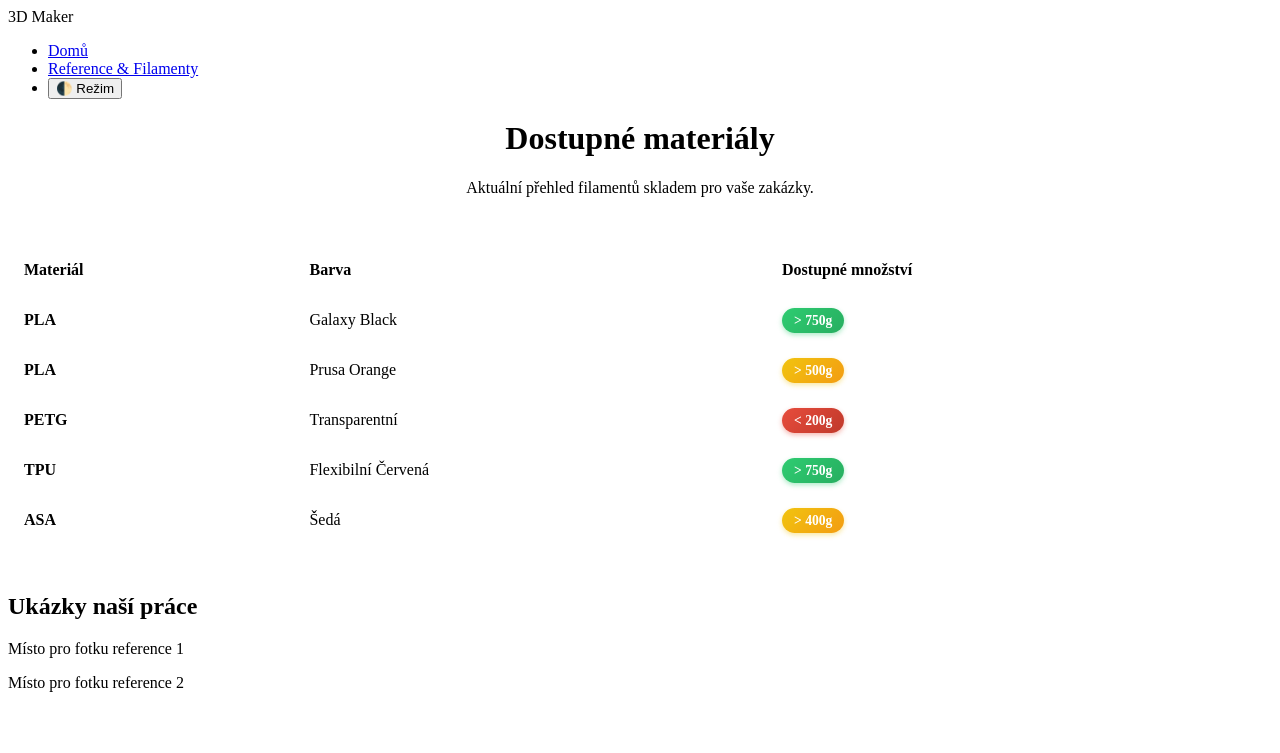
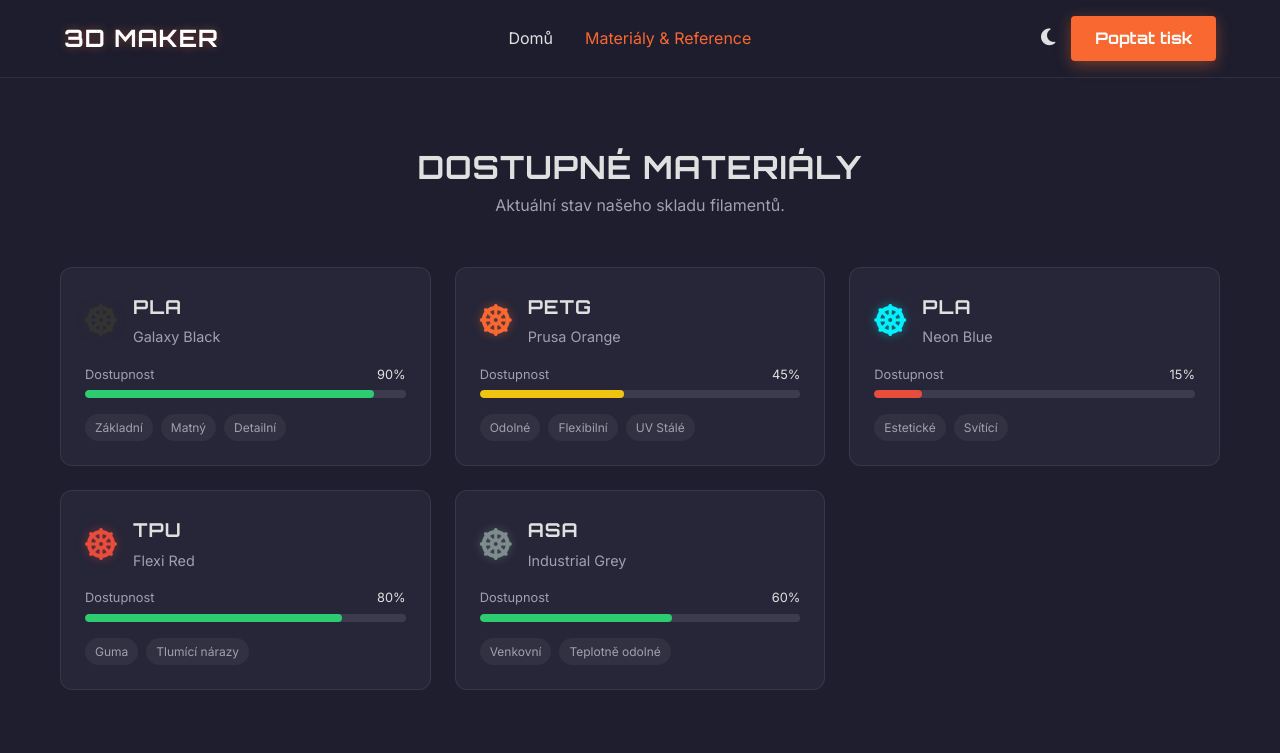
Before and after one commit to samanbeer/projektT2A_3dShop, a PHP site: page /reference.html in a window 1280 px wide. Shown: the top 753 px of the page. Run offline with PHP 8.4, Linux system fonts and the light colour scheme.

Commit message:
Základní stránka s designem hotová

```diff
--- a/reference.html
+++ b/reference.html
@@ -1,57 +1,35 @@
 <!DOCTYPE html>
-<html lang="cs" data-theme="light">
+<html lang="cs">
 <head>
     <meta charset="UTF-8">
     <meta name="viewport" content="width=device-width, initial-scale=1.0">
-    <title>Reference & Materiály | 3D Maker</title>
+    <title>Materiály | 3D Maker</title>
     <link rel="stylesheet" href="style.css">
+    <link rel="stylesheet" href="https://cdnjs.cloudflare.com/ajax/libs/font-awesome/6.4.0/css/all.min.css">
     <link href="https://unpkg.com/aos@2.3.1/dist/aos.css" rel="stylesheet">
 </head>
 <body>
 
     <nav class="glass-nav">
-        <div class="logo">3D Maker</div>
-        <ul>
-            <li><a href="index.html">Domů</a></li>
-            <li><a href="reference.html" class="active">Reference & Filamenty</a></li>
-            <li><button id="theme-toggle">🌓 Režim</button></li>
-        </ul>
+        <div class="logo">3D MAKER</div>
+        <div class="nav-links">
+            <a href="index.html">Domů</a>
+            <a href="reference.html" class="active">Materiály & Reference</a>
+        </div>
+        <div class="nav-actions">
+            <button class="btn-icon" id="theme-toggle"><i class="fa-solid fa-moon"></i></button>
+            <a href="index.html#contact" class="btn btn-primary">Poptat tisk</a>
+        </div>
     </nav>
 
     <main class="container">
-
         <header style="text-align: center; margin-bottom: 3rem;" data-aos="fade-down">
-            <h1>Dostupné materiály</h1>
-            <p>Aktuální přehled filamentů skladem pro vaše zakázky.</p>
+            <h1>DOSTUPNÉ MATERIÁLY</h1>
+            <p style="color: var(--text-muted);">Aktuální stav našeho skladu filamentů.</p>
         </header>
 
-        <section class="glass" data-aos="fade-up">
-            <div class="table-container">
-                <table class="filament-table">
-                    <thead>
-                        <tr>
-                            <th>Materiál</th>
-                            <th>Barva</th>
-                            <th>Dostupné množství</th>
-                        </tr>
-                    </thead>
-                    <tbody id="filament-list">
-                        </tbody>
-                </table>
+        <div id="materials-container" class="materials-grid">
             </div>
-        </section>
-
-        <section style="margin-top: 3rem;">
-            <h2 data-aos="fade-right">Ukázky naší práce</h2>
-            <div class="grid">
-                <div class="card glass" data-aos="zoom-in">
-                    <p>Místo pro fotku reference 1</p>
-                </div>
-                <div class="card glass" data-aos="zoom-in" data-aos-delay="100">
-                    <p>Místo pro fotku reference 2</p>
-                </div>
-            </div>
-        </section>
 
     </main>
 
--- a/style.css
+++ b/style.css
@@ -1,55 +1,185 @@
-/* --- STYLY PRO TABULKU REFERENCE --- */
+/* --- IMPORT FONTŮ --- */
+@import url('https://fonts.googleapis.com/css2?family=Inter:wght@300;400;600&family=Orbitron:wght@500;700&display=swap');
 
-/* Obal pro tabulku, aby na mobilu scrollovala do boku */
-.table-container {
-    overflow-x: auto;
+:root {
+    /* Hlavní paleta - Dark Mode Tech */
+    --bg-color: #1e1e2e;          /* Tmavě modro-šedá */
+    --card-bg: #262638;           /* O něco světlejší pro karty */
+    --text-main: #e0e0e0;         /* Off-white */
+    --text-muted: #a0a0b0;        /* Šedá pro popisky */
+
+    /* Akcenty */
+    --accent: #fa6831;            /* Prusa Orange */
+    --accent-glow: rgba(250, 104, 49, 0.4);
+    --neon-blue: #00f2ff;
+
+    /* Progress Bar barvy */
+    --status-ok: #2ecc71;
+    --status-mid: #f1c40f;
+    --status-low: #e74c3c;
+
+    /* Glassmorphism */
+    --glass-bg: rgba(30, 30, 46, 0.85);
+    --glass-border: rgba(255, 255, 255, 0.08);
 }
 
-.filament-table {
-    width: 100%;
-    border-collapse: collapse;
-    min-width: 500px; /* Zajistí, že se na mobilu nescvrkne moc */
+/* Globální reset */
+* { box-sizing: border-box; margin: 0; padding: 0; }
+
+body {
+    font-family: 'Inter', sans-serif;
+    background-color: var(--bg-color);
+    color: var(--text-main);
+    line-height: 1.6;
+    overflow-x: hidden;
 }
 
-.filament-table th {
-    text-align: left;
-    padding: 1rem;
-    background: rgba(255, 255, 255, 0.1);
-    border-bottom: 2px solid var(--glass-border);
+h1, h2, h3, .logo {
+    font-family: 'Orbitron', sans-serif; /* Technický font */
+    letter-spacing: 1px;
 }
 
-.filament-table td {
-    padding: 1rem;
+a { text-decoration: none; color: inherit; transition: 0.3s; }
+ul { list-style: none; }
+
+/* --- HLAVIČKA (Sticky Nav) --- */
+.glass-nav {
+    position: sticky;
+    top: 0;
+    z-index: 1000;
+    display: flex;
+    justify-content: space-between;
+    align-items: center;
+    padding: 1rem 5%;
+    background: var(--glass-bg);
+    backdrop-filter: blur(12px);
     border-bottom: 1px solid var(--glass-border);
 }
 
-.filament-table tr:last-child td {
-    border-bottom: none;
+.logo {
+    font-size: 1.5rem;
+    font-weight: 700;
+    color: #fff;
+    text-shadow: 0 0 10px var(--accent-glow);
 }
 
-/* --- BAREVNÉ ŠTÍTKY MNOŽSTVÍ --- */
-.status-badge {
-    padding: 5px 12px;
-    border-radius: 20px;
-    font-size: 0.85rem;
-    font-weight: bold;
-    color: white;
+.nav-links { display: flex; gap: 2rem; }
+.nav-links a:hover, .nav-links a.active { color: var(--accent); }
+
+.nav-actions { display: flex; gap: 1rem; align-items: center; }
+
+/* Tlačítka */
+.btn {
+    padding: 0.6rem 1.5rem;
+    border-radius: 4px;
+    font-weight: 600;
+    font-family: 'Orbitron', sans-serif;
+    cursor: pointer;
+    transition: all 0.3s ease;
+    display: inline-block;
 }
 
-/* Zelená pro hodně materiálu */
-.status-badge.high {
-    background: linear-gradient(135deg, #2ecc71, #27ae60);
-    box-shadow: 0 2px 5px rgba(46, 204, 113, 0.4);
+.btn-primary {
+    background: var(--accent);
+    color: white;
+    border: none;
+    box-shadow: 0 4px 15px var(--accent-glow);
+}
+.btn-primary:hover { transform: translateY(-2px); box-shadow: 0 6px 20px var(--accent-glow); }
+
+.btn-outline {
+    background: transparent;
+    border: 2px solid var(--accent);
+    color: var(--accent);
+}
+.btn-outline:hover { background: var(--accent); color: white; }
+
+.btn-icon { background: none; border: none; color: var(--text-main); font-size: 1.2rem; cursor: pointer; }
+
+/* --- HERO SEKCE --- */
+.hero {
+    height: 85vh;
+    background: linear-gradient(rgba(18,18,18,0.7), rgba(30,30,46,0.9)),
+                url('https://images.unsplash.com/photo-1631541909061-71e349d1f2b1?q=80&w=1920&auto=format&fit=crop'); /* Placeholder 3D tiskárny */
+    background-size: cover;
+    background-position: center;
+    display: flex;
+    align-items: center;
+    justify-content: center;
+    text-align: center;
+    padding: 0 20px;
 }
 
-/* Oranžová pro střed */
-.status-badge.mid {
-    background: linear-gradient(135deg, #f1c40f, #f39c12);
-    box-shadow: 0 2px 5px rgba(241, 196, 15, 0.4);
+.hero-content h1 { font-size: 3rem; margin-bottom: 1rem; color: #fff; }
+.hero-content p { font-size: 1.2rem; color: var(--text-muted); margin-bottom: 2rem; max-width: 600px; margin-left: auto; margin-right: auto; }
+.hero-buttons { display: flex; gap: 1rem; justify-content: center; }
+
+/* --- MATERIAL CARDS (GRID) --- */
+.container { max-width: 1200px; margin: 4rem auto; padding: 0 20px; }
+
+.materials-grid {
+    display: grid;
+    grid-template-columns: repeat(auto-fill, minmax(300px, 1fr));
+    gap: 1.5rem;
 }
 
-/* Červená pro docházející */
-.status-badge.low {
-    background: linear-gradient(135deg, #e74c3c, #c0392b);
-    box-shadow: 0 2px 5px rgba(231, 76, 60, 0.4);
+.material-card {
+    background: var(--card-bg);
+    border: 1px solid var(--glass-border);
+    border-radius: 12px;
+    padding: 1.5rem;
+    position: relative;
+    overflow: hidden;
+    transition: transform 0.3s;
 }
+
+.material-card:hover { transform: translateY(-5px); border-color: var(--accent); }
+
+.mat-header { display: flex; align-items: center; gap: 1rem; margin-bottom: 1rem; }
+.spool-icon { font-size: 2rem; }
+
+.mat-info h3 { margin-bottom: 0.2rem; font-size: 1.2rem; }
+.mat-info p { font-size: 0.9rem; color: var(--text-muted); }
+
+/* Progress Bar */
+.progress-wrapper { margin: 1rem 0; }
+.progress-bg { background: rgba(255,255,255,0.1); height: 8px; border-radius: 4px; overflow: hidden; }
+.progress-fill { height: 100%; border-radius: 4px; transition: width 1s ease; }
+
+.mat-tags { display: flex; flex-wrap: wrap; gap: 0.5rem; margin-top: 1rem; }
+.tag {
+    font-size: 0.75rem;
+    padding: 4px 10px;
+    background: rgba(255,255,255,0.05);
+    border-radius: 20px;
+    color: var(--text-muted);
+}
+
+/* --- PORTFOLIO (MASONRY EFEKT) --- */
+.portfolio-grid {
+    display: grid;
+    grid-template-columns: repeat(auto-fit, minmax(300px, 1fr));
+    gap: 1.5rem;
+}
+
+.portfolio-item {
+    position: relative;
+    border-radius: 12px;
+    overflow: hidden;
+    aspect-ratio: 4/3; /* Poměr stran fotky */
+    cursor: pointer;
+}
+
+.portfolio-item img { width: 100%; height: 100%; object-fit: cover; transition: 0.5s; }
+
+.portfolio-overlay {
+    position: absolute;
+    bottom: 0; left: 0; right: 0;
+    background: linear-gradient(to top, rgba(0,0,0,0.9), transparent);
+    padding: 2rem 1rem 1rem;
+    transform: translateY(100%);
+    transition: 0.3s;
+}
+
+.portfolio-item:hover img { transform: scale(1.1); }
+.portfolio-item:hover .portfolio-overlay { transform: translateY(0); }
```
Also changed, not shown: index.html (+46 -27 lines), script.js (+88 -36 lines), 1 other file.
